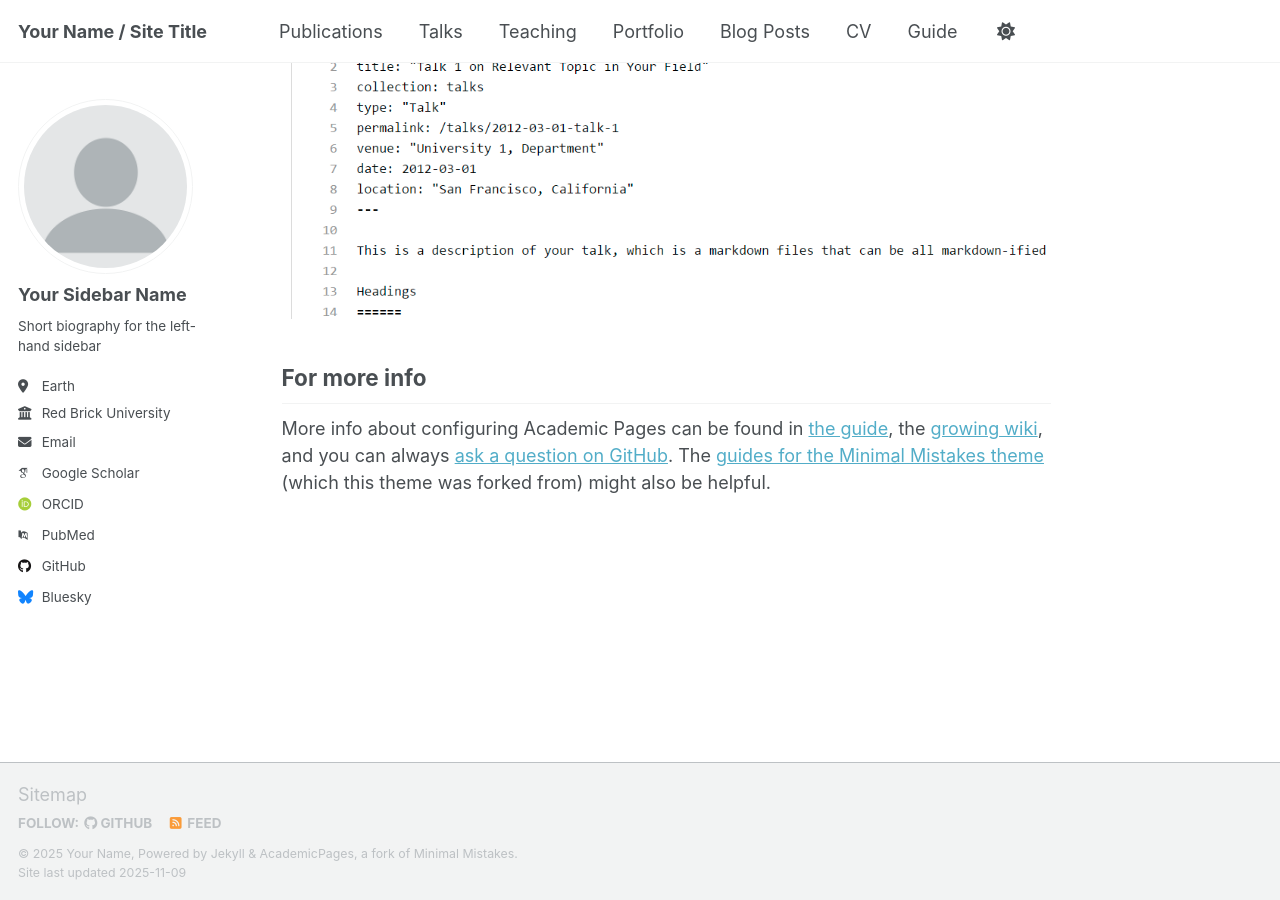
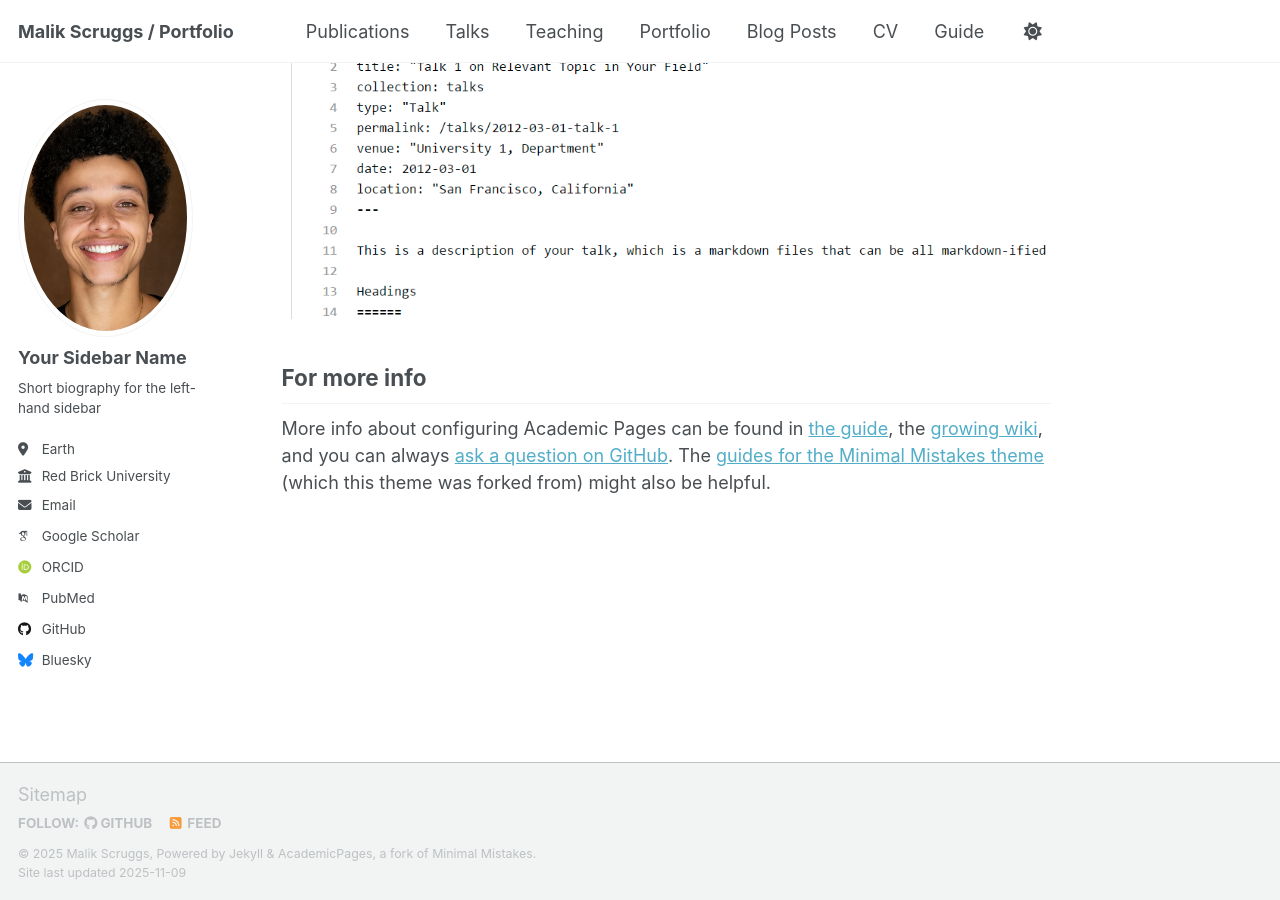
Before and after one commit to codedbyLeek/maliks-portfolio, a Jekyll site: the page built from _pages/about.md, in a window 1280 px wide and 900 px high, scrolled down 2880 px. Built offline with Jekyll 4.4.1, drawn with Linux system fonts in a browser that asks for light colours; some web fonts are replaced; a script that is not in the unit is left out.

Commit message:
First commit

```diff
--- a/_config.yml
+++ b/_config.yml
@@ -9,10 +9,10 @@
 # Basic Site Settings
 locale                   : "en-US"
 site_theme               : "default" # Currently available options are "default", "air"
-title                    : "Your Name / Site Title"
+title                    : "Malik Scruggs / Portfolio"
 title_separator          : "-"
-name                     : &name "Your Name"
-description              : &description "Your Name's academic portfolio"   # Update this with a general description of your site, this is the default if not overridden by a page
+name                     : &name "Malik Scruggs"
+description              : &description "Malik's academic portfolio"   # Update this with a general description of your site, this is the default if not overridden by a page
 url                      : https://academicpages.github.io # The base hostname & protocol for your site e.g. "https://[your GitHub username].github.io",
                                                            # or if you already have some other page hosted on Github then use "https://[your GitHub username].github.io/[Your Repo Name]"
 baseurl                  : "" # the subpath of your site, e.g. "/blog"
@@ -23,7 +23,7 @@ repository               : "academicpages/academicpages.github.io"
 #               Additional customization can be done by editing /_includes/author-profile.html
 author:
   # Biographic information
-  avatar           : "profile.png"
+  avatar           : "IMG_6506.jpg"
   name             : "Your Sidebar Name"
   pronouns         : # example: "she/her"
   bio              : "Short biography for the left-hand sidebar"
```
Also changed, not shown: images/IMG_6506.jpg (added).
